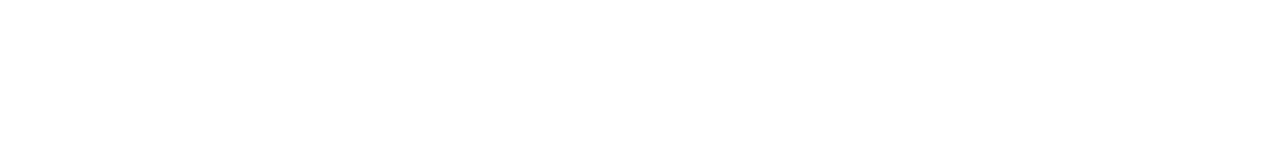
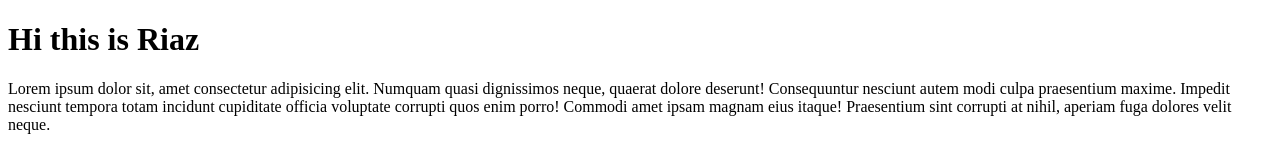
Before and after one commit to riazul7892/my-first-repo, a plain HTML site: page index.html in a window 1280 px wide. Drawn offline with Linux system fonts and the light colour scheme.

Commit message:
paragraph

```diff
--- a/index.html
+++ b/index.html
@@ -7,6 +7,8 @@
     <title>My first github repo</title>
 </head>
 <body>
+    <h1>Hi this is Riaz</h1>
+    <p>Lorem ipsum dolor sit, amet consectetur adipisicing elit. Numquam quasi dignissimos neque, quaerat dolore deserunt! Consequuntur nesciunt autem modi culpa praesentium maxime. Impedit nesciunt tempora totam incidunt cupiditate officia voluptate corrupti quos enim porro! Commodi amet ipsam magnam eius itaque! Praesentium sint corrupti at nihil, aperiam fuga dolores velit neque.</p>
 
 </body>
 </html>
```
